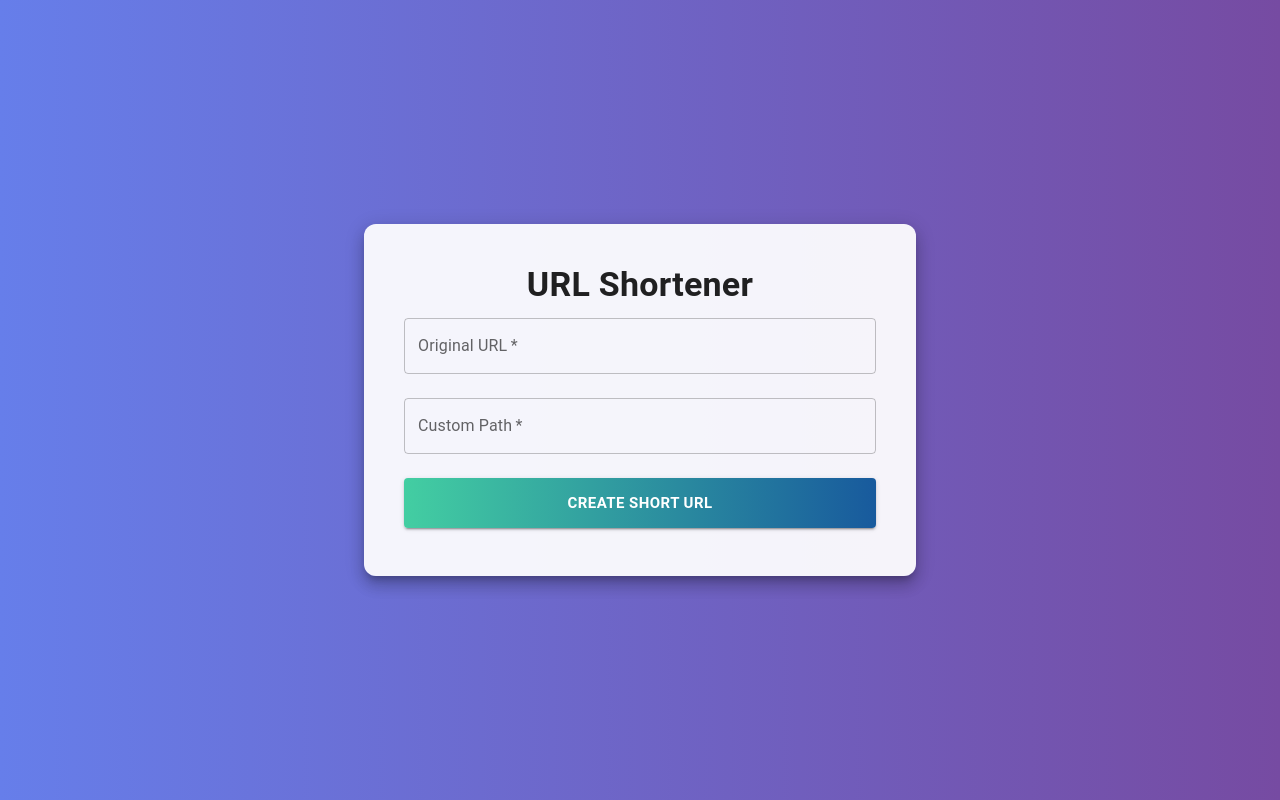
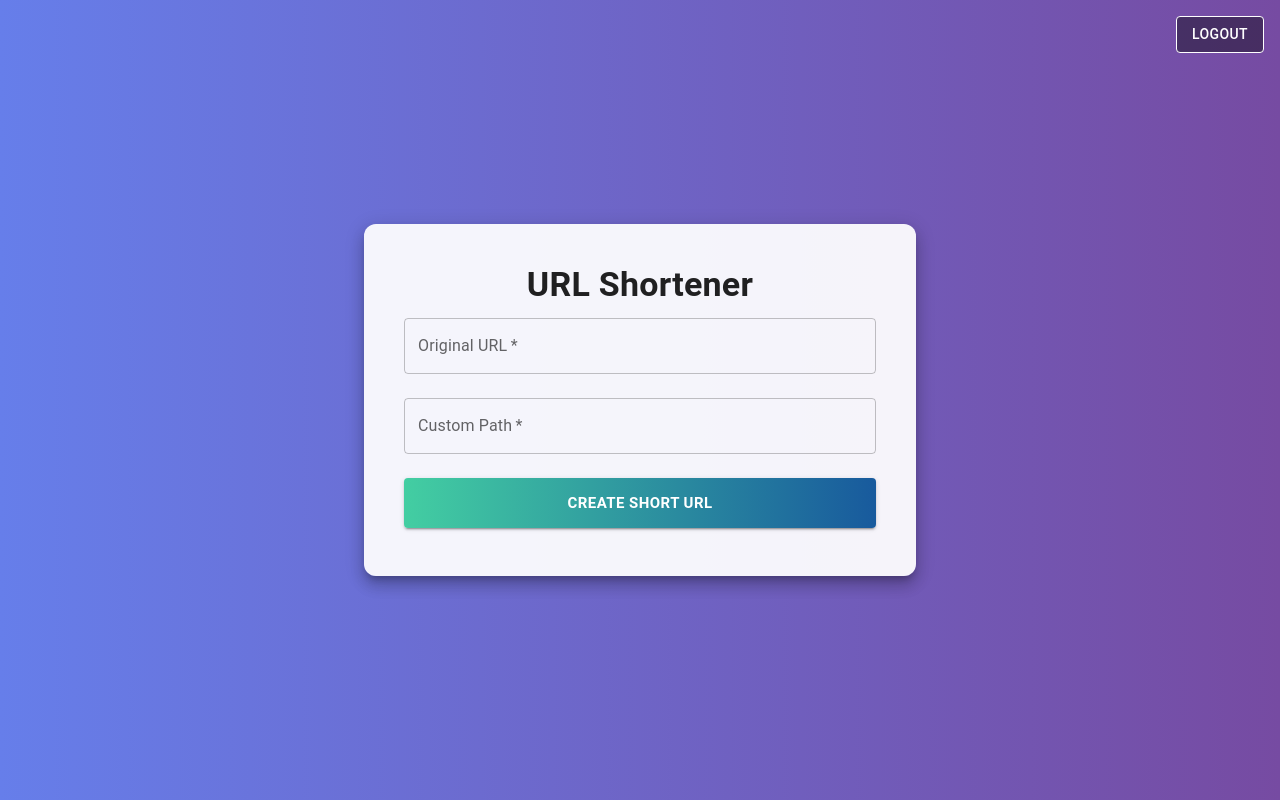
Before and after one commit to nayanabhi/URL-Shortener-Frontend, a Next.js app: page / in a window 1280 px wide. Built offline with nearby package versions, Linux system fonts and the light colour scheme; sample sign-in values are in the browser's storage.

Commit message:
Password Hashing And LogOut Implemented

```diff
--- a/src/app/page.tsx
+++ b/src/app/page.tsx
@@ -31,6 +31,12 @@ export default function CreateShortUrl() {
     severity: "success",
   });
   const router = useRouter();
+
+  const handleLogout = () => {
+    localStorage.removeItem("token");
+    router.push("/login");
+  };
+
   useEffect(() => {
     // Check if localStorage is available on the client-side
     const storedToken = localStorage.getItem("token");
@@ -96,6 +102,24 @@ export default function CreateShortUrl() {
         padding: 2,
       }}
     >
+      <Button
+        variant="outlined"
+        onClick={handleLogout}
+        sx={{
+          position: "absolute",
+          top: 16,
+          right: 16,
+          color: "#fff",
+          borderColor: "#ffffff", // green border
+          backgroundColor: "rgba(0, 0, 0, 0.4)", // green fill
+          "&:hover": {
+            backgroundColor: "rgba(0, 0, 0, 0.6)", // slightly darker on hover
+            borderColor: "#ffffff",
+          },
+        }}
+      >
+        Logout
+      </Button>
       <Container maxWidth="sm">
         <Card
           elevation={10}
@@ -179,7 +203,6 @@ export default function CreateShortUrl() {
             )}
           </CardContent>
         </Card>
-
         <Snackbar
           open={snack.open}
           autoHideDuration={4000}
```
Also changed, not shown: src/app/login/page.tsx (+17 -3 lines), src/app/signup/page.tsx (+17 -3 lines).
